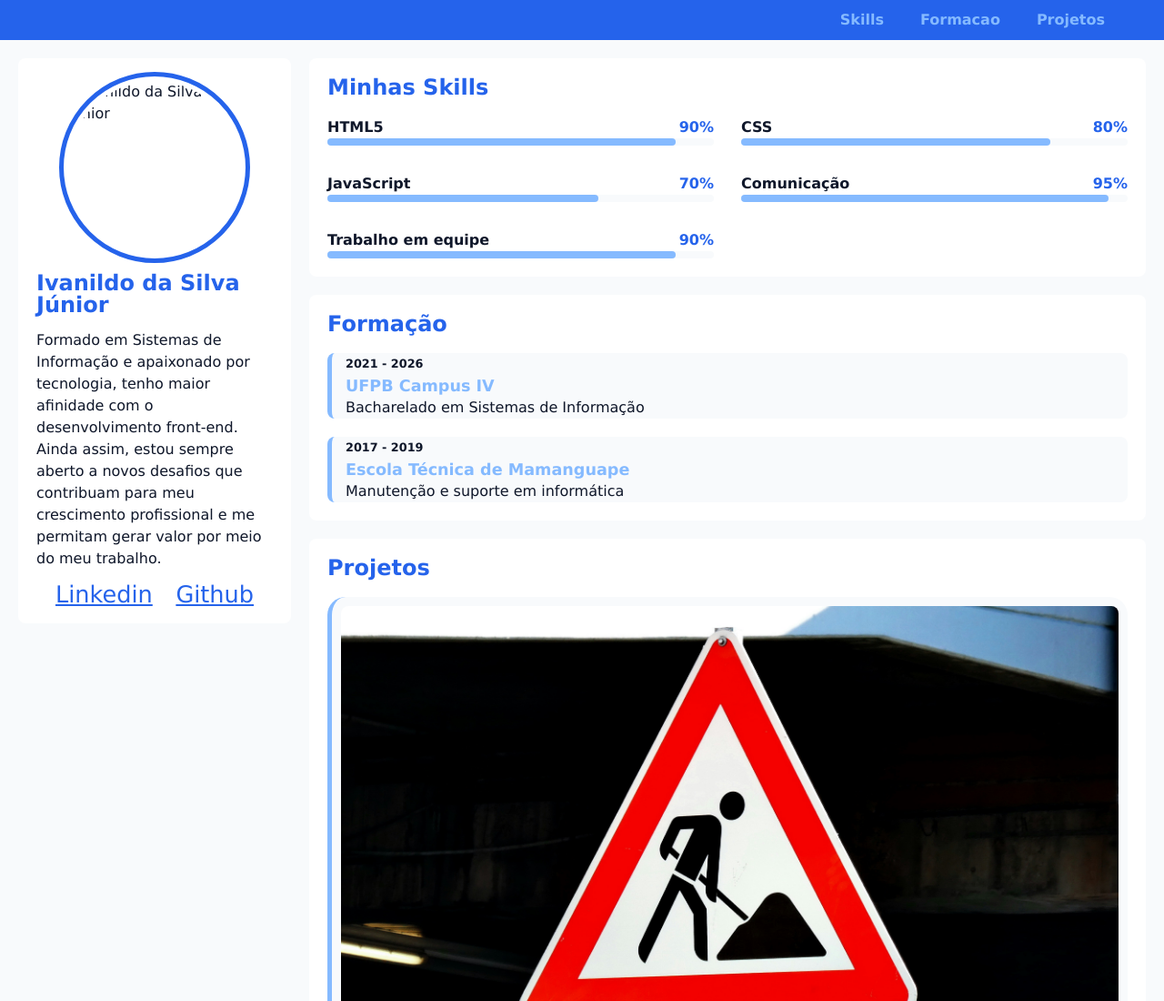
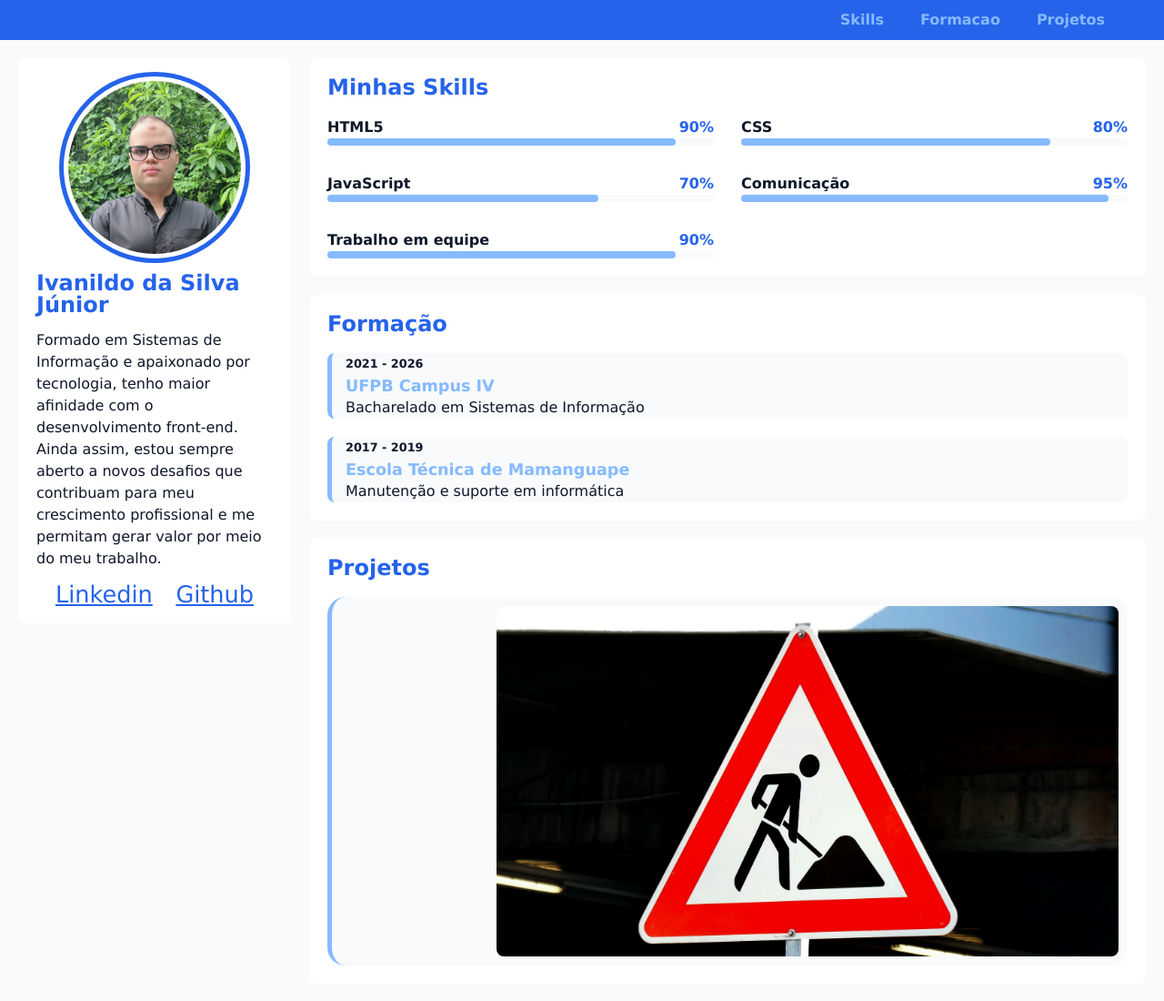
Before and after one commit to IvanildoSJunior/portfolio, a plain HTML site: page index.html in a window 1280 px wide. Shown: the top 1100 px of the page at 91% size. Drawn offline with Linux system fonts and the light colour scheme.

Commit message:
foto-perfil

```diff
--- a/index.html
+++ b/index.html
@@ -22,7 +22,7 @@
 
     <main>
         <section id="ficha">
-            <img src="#" alt="Ivanildo da Silva Júnior" class="foto">
+            <img src="images/ivanildo_perfil.png" alt="Ivanildo da Silva Júnior" class="foto">
 
             <h1>Ivanildo da Silva Júnior</h1>
 
--- a/scripts/script.js
+++ b/scripts/script.js
@@ -1,11 +1,11 @@
 const botao = document.getElementById('botao-tema');
 const body = document.body;
 
-// Persistência do tema
+
 const temasalvo = localStorage.getItem('tema');
 temaEscuro(temasalvo === 'escuro');
 
-// Função para alternar entre tema claro e escuro
+
 function temaEscuro(tipo) {
   if (tipo == true) {
     body.classList.add('escuro');
@@ -22,7 +22,7 @@ botao.addEventListener('click', () => {
   localStorage.setItem('tema', isescuro ? 'escuro' : 'claro');
 });
 
-// Scroll suave para links de navegação
+
 const navLinks = document.querySelectorAll('#menu ul a.link');
 navLinks.forEach(link => {
   link.addEventListener('click', function(e) {
--- a/styles/style.css
+++ b/styles/style.css
@@ -223,12 +223,13 @@ article h2 {
 }
 
 #projetos-container .foto {
-    width: 100%;
+    width: 80%;
     aspect-ratio: 16/9;
     object-fit: cover;
     overflow: hidden;
     border-radius: 8px;
 }
+
 
 footer {
     background-color: var(--destaque);
```
Also changed, not shown: images/ivanildo_perfil.png (added).
